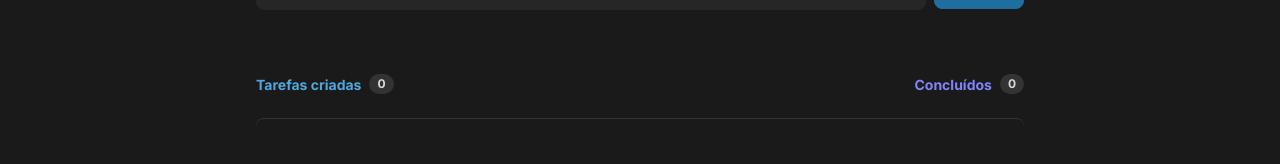
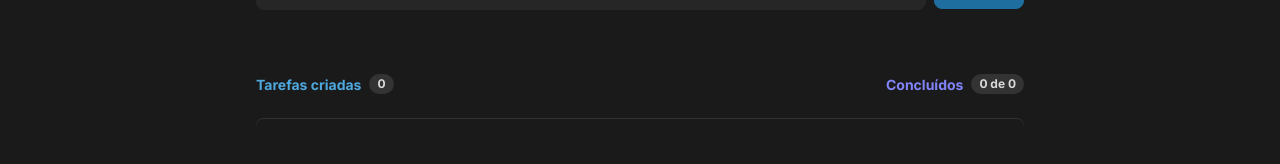
Before and after one commit to juliannelima/ignite-2022, a React (Vite) app in the folder 01-desafio-particando-conceitos/: page / in a window 1280 px wide. Shown: the part 214-378 px from the top of the page. Built offline with nearby package versions, Linux system fonts and the light colour scheme.

Commit message:
Altenrando texto de tarefas concluídas

```diff
--- a/01-desafio-particando-conceitos/src/Components/FormTask.tsx
+++ b/01-desafio-particando-conceitos/src/Components/FormTask.tsx
@@ -77,12 +77,14 @@ export function FormTask () {
         <header>
           <div className={styles.created}>
             <strong>Tarefas criadas</strong>
+
             <span>{tasks.length}</span>
           </div>
 
           <div className={styles.done}>
             <strong>Concluídos</strong>
-              <span>{countTaskDone}</span>
+
+            <span>{countTaskDone} de {tasks.length}</span>
           </div>
         </header>
 
```
